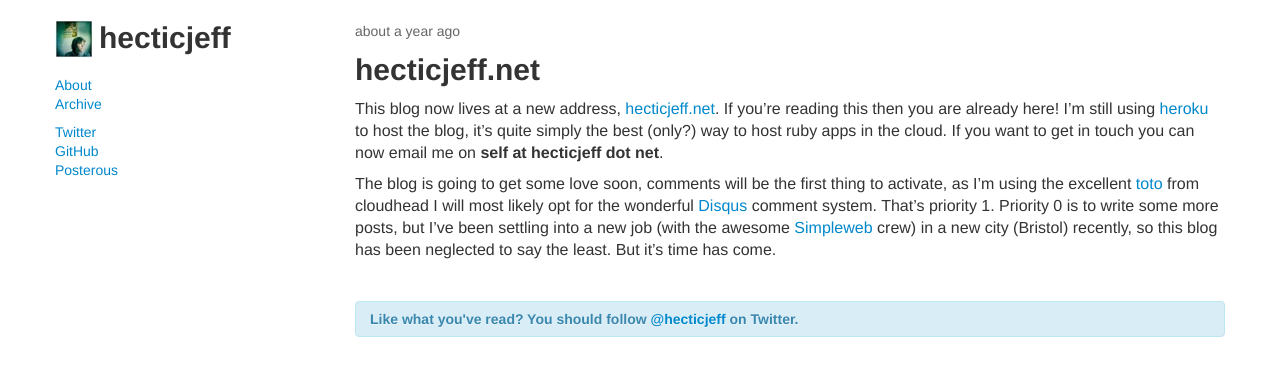
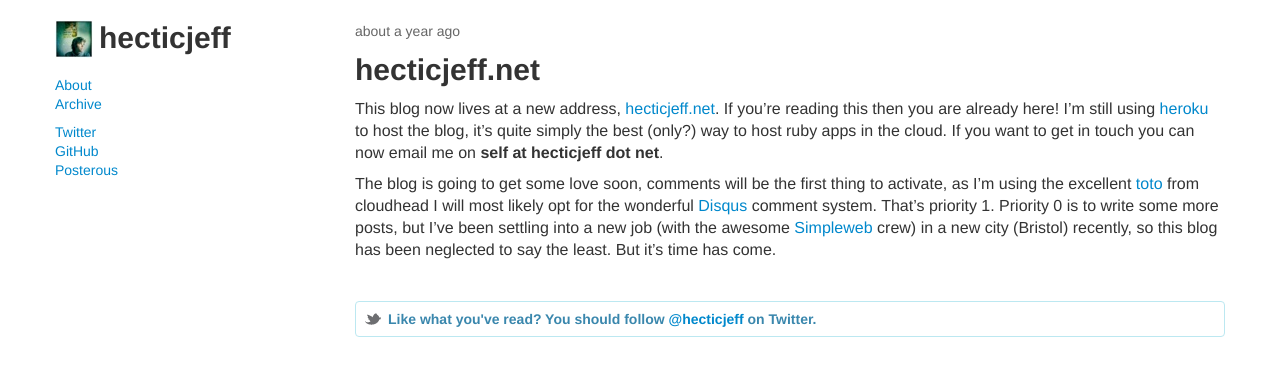
Before and after one commit to chrismytton/chrismytton.github.io, a Jekyll site: the page built from _posts/2010-06-04-hecticjeffnet.md, in a window 1280 px wide. Shown: the top 376 px of the page. Built offline with Jekyll 4.4.1, drawn with Linux system fonts in a browser that asks for light colours; nearby versions of some CDN libraries; Markdown is read by kramdown in place of the engine named in the settings.

Commit message:
Add twitter icon to post footer

```diff
--- a/_layouts/post.html
+++ b/_layouts/post.html
@@ -12,7 +12,7 @@
   </section>
 </article>
 
-<div class="alert alert-info">
+<div class="alert alert-info twitter">
   <h4 class="alert-heading">Like what you've read? You should follow <a
       href="https://twitter.com/hecticjeff" rel="me">@hecticjeff</a> on Twitter.</h4>
 </div>
--- a/css/hecticjeff.css
+++ b/css/hecticjeff.css
@@ -78,6 +78,7 @@
 #main .title a{color:#000;}
 #main .title a:hover{text-decoration:none;color:#444}
 #main .definition{margin-top:20px}
+.alert.twitter{padding-left:32px;background:url("../img/twitter.png") no-repeat 9px 9px}
 @media (max-width: 480px){}@media (max-width: 768px){#sidebar .external{display:none}
 #sidebar .internal li{display:inline}
 }@media (min-width: 480px) and (max-width: 768px){}@media (min-width: 768px) and (max-width: 980px){}@media (max-width: 980px){#sidebar .logo{font-size:24px}
--- a/css/hecticjeff.styl
+++ b/css/hecticjeff.styl
@@ -45,6 +45,9 @@
   .definition
     margin-top 20px
 
+.alert.twitter
+  padding-left 32px
+  background url("../img/twitter.png") no-repeat 9px 9px
 // Smaller phones.
 @media (max-width: 480px)
   body
```
Also changed, not shown: img/twitter.png (added).
